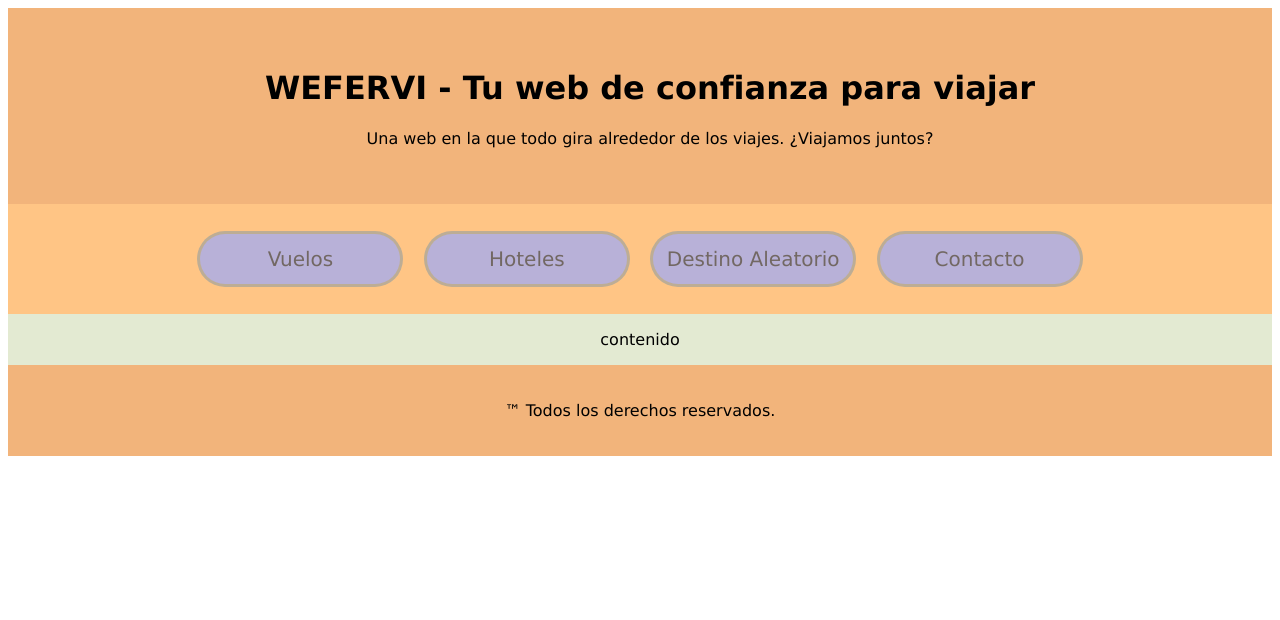
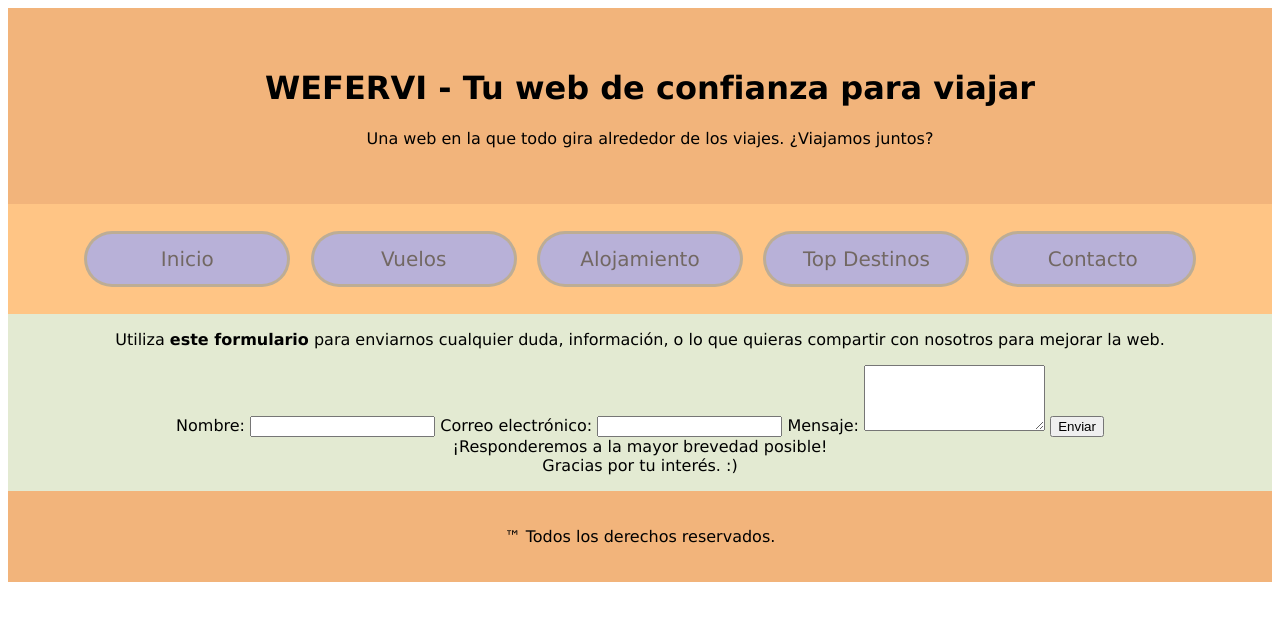
Before and after one commit to Bebecu/bagarcia-webferiaviajes, a plain HTML site: page contacto.html in a window 1280 px wide. Drawn offline with Linux system fonts and the light colour scheme.

Commit message:
Update contacto.html

```diff
--- a/contacto.html
+++ b/contacto.html
@@ -2,7 +2,7 @@
 <html lang="es">
 <head>
   <link rel="stylesheet"href="estilos/estilos.css" />
-  <title>WEbFERiaVIajes</title>
+  <title>WEbFERiaVIajes - Contacto</title>
   <meta charset="UTF-8">
 </head>
 
@@ -12,14 +12,35 @@
     <p class="webphrase">Una web en la que todo gira alrededor de los viajes. ¿Viajamos juntos?</p>
   </header>
 
-    <div class="navmenu"><a href="vuelos.html">Vuelos</a>
-    <a href="hoteles.html">Hoteles</a>
-    <a href="destino_aleatorio.html">Destino Aleatorio</a>
+  <div class="navmenu"><a href="index.html">Inicio</a>
+    <a href="vuelos.html">Vuelos</a>
+    <a href="alojamiento.html">Alojamiento</a>
+    <a href="top_destinos.html">Top Destinos</a>
     <a href="contacto.html">Contacto</a>
   </div>
 
   <main class="content">
-    <p>contenido</p>
+    <p>
+
+      Utiliza <b>este formulario</b> para enviarnos cualquier duda, información, o lo que quieras compartir con nosotros para mejorar la web.
+
+        <form class="form" action="mailito:webfervi@tareabirt.eus" method="post" enctype="text/plain">
+          <label for="nombre">Nombre:</label>
+          <input type="text" id="nombre" required>
+
+          <label for="correo">Correo electrónico:</label>
+          <input type="email" id="email" required>
+
+          <label for="mensaje">Mensaje:</label>
+          <textarea id="mensaje" name="mensaje" rows="4" required></textarea>
+
+          <button type="submit">Enviar</button>
+        </form>
+
+      ¡Responderemos a la mayor brevedad posible!<br>
+      Gracias por tu interés. :)
+
+    </p>
   </main>
 
   <footer class="footer">
```
